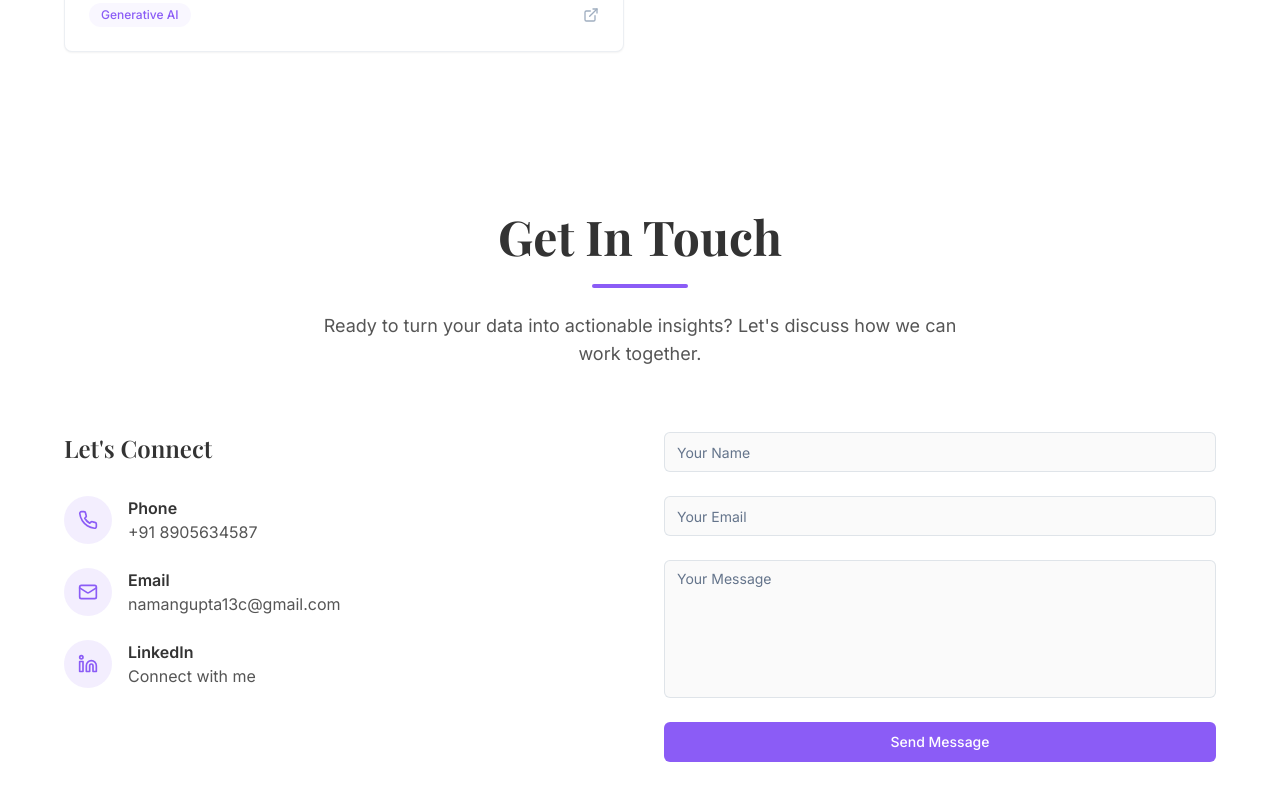
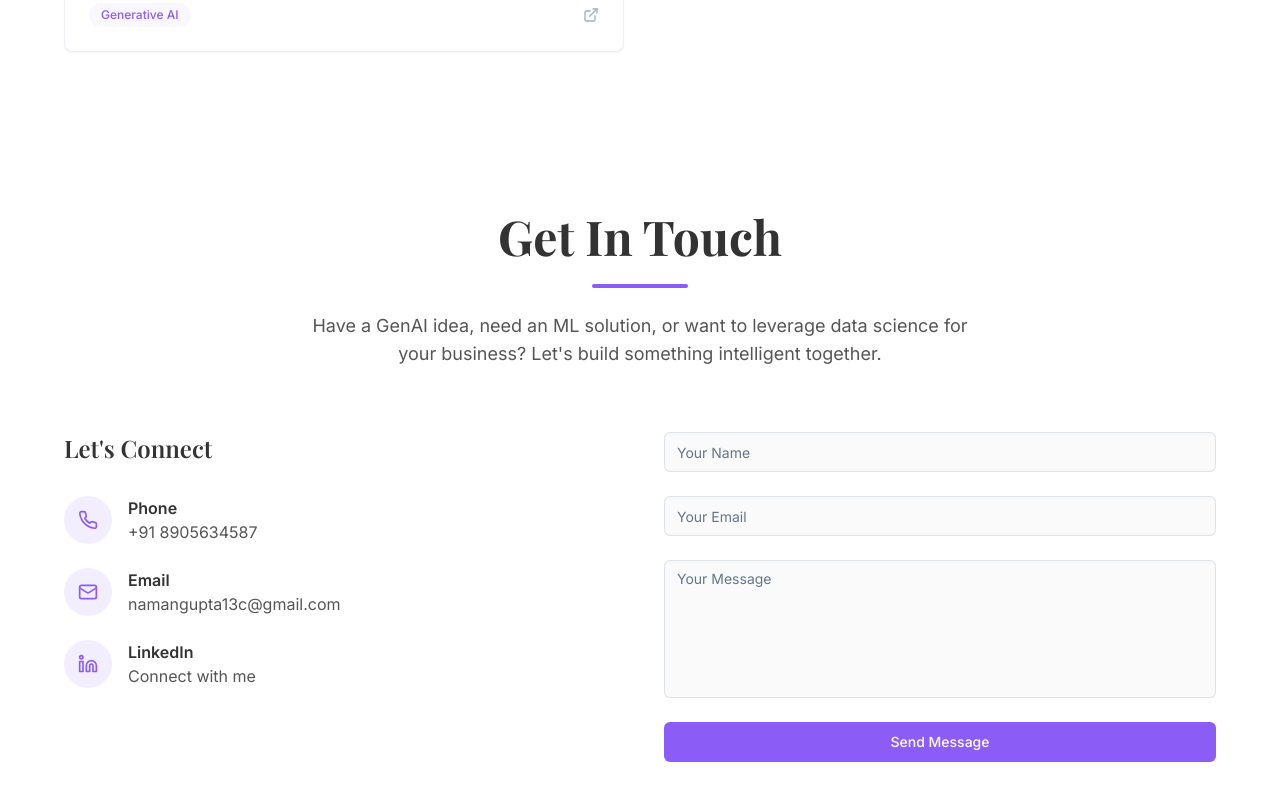
Before and after one commit to namanook/namanworking, a React (Vite) app: page / in a window 1280 px wide. Shown: the part 6200-7000 px from the top of the page. Built offline with nearby package versions, Linux system fonts and the light colour scheme.

Commit message:
Enhance pitch for GenAI AI/ML
Co-authored-by: namanook <187722688+namanook@users.noreply.github.com>

```diff
--- a/src/components/Contact.tsx
+++ b/src/components/Contact.tsx
@@ -71,7 +71,7 @@ export const Contact = () => {
           </h2>
           <div className="w-24 h-1 bg-elegant-purple mx-auto rounded-full" />
           <p className="text-elegant-slate text-lg mt-6 max-w-2xl mx-auto">
-            Ready to turn your data into actionable insights? Let's discuss how we can work together.
+            Have a GenAI idea, need an ML solution, or want to leverage data science for your business? Let's build something intelligent together.
           </p>
         </div>
 
```
